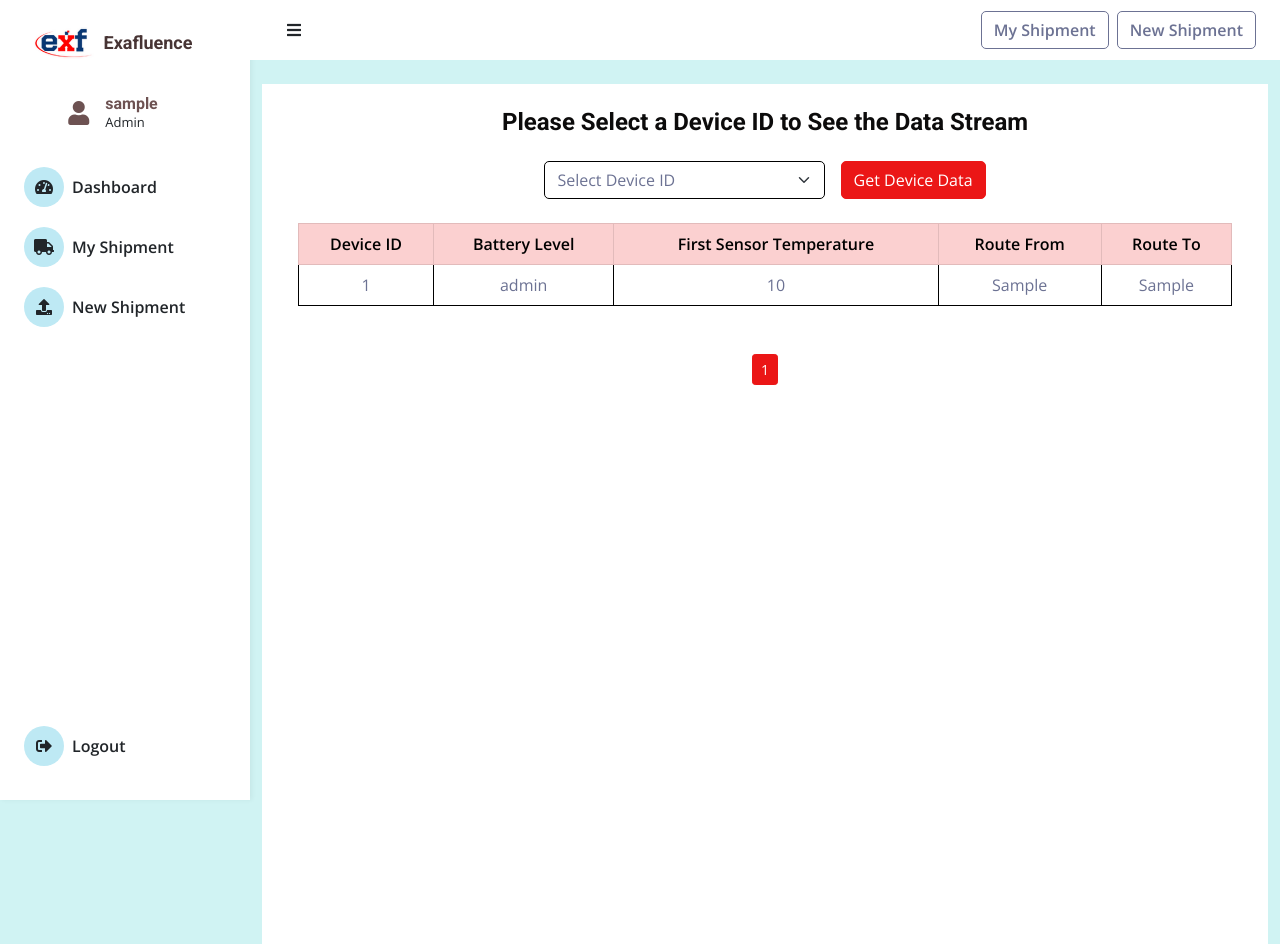
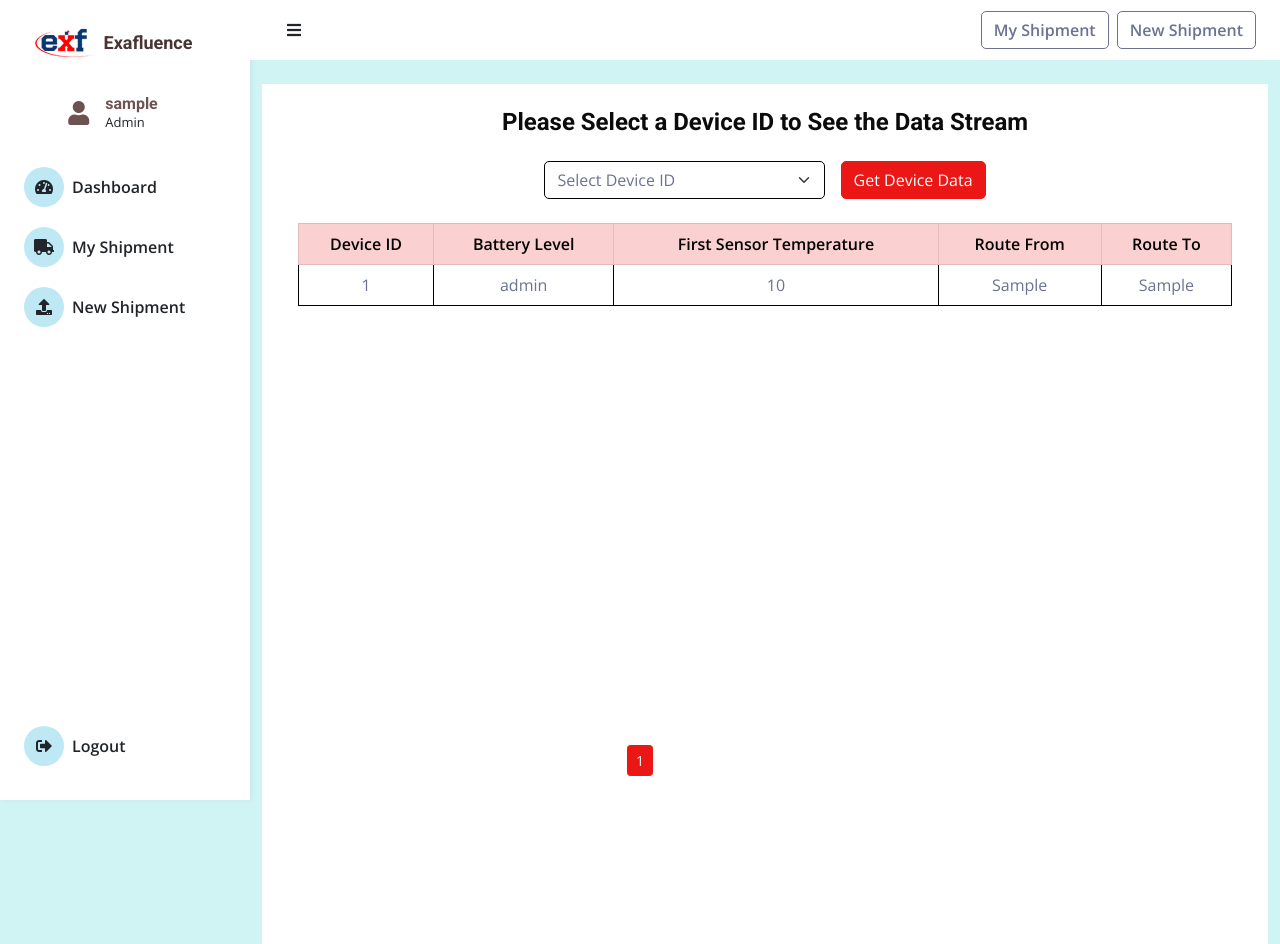
Before and after one commit to Alagani/fastapi_scm_project, a FastAPI app: template templates/device_data.html in a window 1280 px wide. Run offline with FastAPI, Linux system fonts and the light colour scheme; the template is opened without the code that fills it: most values are stand-ins (such as "Sample title", 1, 10 or a date in 2020); some libraries are stand-ins or nearby versions.

Commit message:
updated pagination white margin-bottom

```diff
--- a/templates/device_data.html
+++ b/templates/device_data.html
@@ -133,7 +133,7 @@
                         </div>
 
                         <!-- ✅ Pagination fixed at bottom, outside scrollable section -->
-                        <div id="pagination" class="text-center py-2"></div>
+                        <div id="pagination" class="fixed-bottom text-center py-2  mb-3"></div>
                     </div>
                 </div>
             </div>
```
